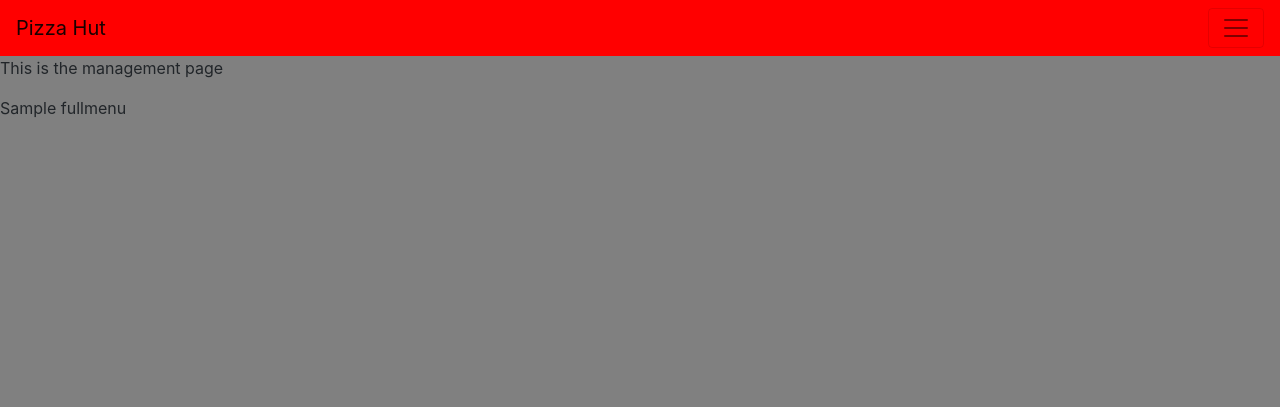
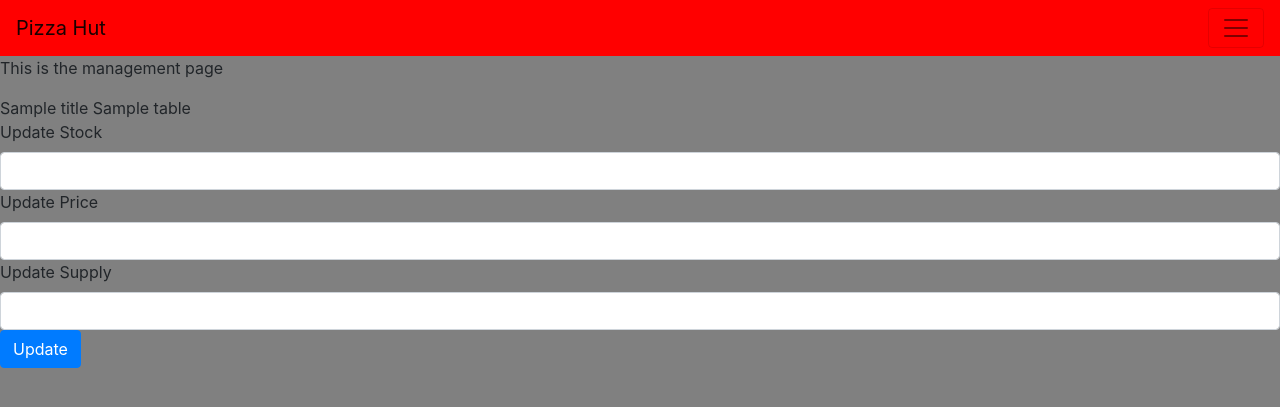
Before and after one commit to Soap1196/WebDevFinalProject, a Flask app: template templates/management.html in a window 1280 px wide. Shown: the top 407 px of the page. Run offline with Flask 3, Linux system fonts and the light colour scheme; the template is opened without the code that fills it: most values are stand-ins (such as "Sample title", 1, 10 or a date in 2020); some libraries are stand-ins or nearby versions.

Commit message:
Merging of app.py and management.html from management branch
Also renamed misnamed management variables

```diff
--- a/app.py
+++ b/app.py
@@ -1,6 +1,7 @@
 from flask import Flask, render_template, session, request, url_for, redirect, session
 from functools import wraps
 import pymongo
+import pandas as pd
 
 app = Flask(__name__)
 from user import routes
@@ -40,14 +41,14 @@
 def logged_in():
     if "email" in session:
         email = session["email"]
-        return render_template('logged_in.html', email=email, db = records)
+        return render_template('logged_in.html', email=email,)
     else:
         return redirect(url_for("login"))
 
 
 @app.route("/login", methods=["POST", "GET"])
 def login():
-    message = 'Please login to your account'
+    message = ''
 
     if request.method == "POST":
         email = request.form.get("email")
@@ -71,18 +72,45 @@
             return render_template('login.html', message=message)
     return render_template('login.html', message=message)
 
-@app.route("/management")
+@app.route("/management", methods=("POST", "GET"))
 def managementLogin():
+
+    if request.method == "POST":
+        myclient = pymongo.MongoClient("mongodb://localhost:27017/")
+        mydb = myclient["CustomerDB"]
+        myfood = mydb["MenuCollection"]
+        UpdateFoodname = request.form.get("UpdateFoodName")
+        UpdatePrice = request.form.get("UpdatePrice")
+        UpdateAmount = request.form.get("UpdateAmount")
+
+        if myfood.find_one({ "food" : UpdateFoodname}) == None:
+            myfood.insert_one({ "food": UpdateFoodname, "supply": UpdateAmount, "price": UpdatePrice})
+
+        if UpdateAmount != "":
+            myfood.update_one({ "food": UpdateFoodname }, { "$set": { "supply": UpdateAmount } })
+
+        if UpdatePrice != "":
+            myfood.update_one({ "food": UpdateFoodname }, { "$set": { "price": UpdatePrice } })
+
+        print(UpdateAmount)
+        print(UpdatePrice)
+        print(UpdateFoodname)
+        # fresh connection to database
+        myclient = pymongo.MongoClient("mongodb://localhost:27017/")
+        mydb = myclient["CustomerDB"]
+        myfood = mydb["MenuCollection"]
+
+        fullmenu = myfood.find()
+        df =  pd.DataFrame(list(fullmenu))
+        return render_template('management.html',  tables=[df.to_html(classes='data')], titles=df.columns.values)
+
     myclient = pymongo.MongoClient("mongodb://localhost:27017/")
     mydb = myclient["CustomerDB"]
     myfood = mydb["MenuCollection"]
 
-    fullmenu = ""
-
-    for x in myfood.find():
-        fullmenu = fullmenu + str(x) + "\n"
-
-    return render_template('management.html', fullmenu = fullmenu)
+    fullmenu = myfood.find()
+    df =  pd.DataFrame(list(fullmenu))
+    return render_template('management.html',  tables=[df.to_html(classes='data')], titles=df.columns.values)
 
 @app.route("/menu")
 def foodmenu():
--- a/templates/management.html
+++ b/templates/management.html
@@ -4,7 +4,23 @@
 {% block content %}
 <div>
 <p>This is the management page</p>
+<body>
 
-{{ fullmenu }}
+    {% for table in tables %}
+                {{titles[loop.index]}}
+                {{ table|safe }}
+    {% endfor %}
+    </body>
+    <form action="" method="post">
+        <div class="form-group">
+            <label for="Food Data">Update Stock</label>
+            <input name="UpdateFoodName" class="form-control" id="InputFood"  placeholder="">
+            <label for="">Update Price</label>
+            <input type="price" name="UpdatePrice" class="form-control" id="InputPrice" placeholder="">
+            <label for="">Update Supply</label>
+            <input type="amount" name="UpdateAmount" class="form-control" id="InputAmount" placeholder="">
+        <button type="submit" class="btn btn-primary">Update</button>
+        </div>
+      </form>
 </div>
 {% endblock %}
```
